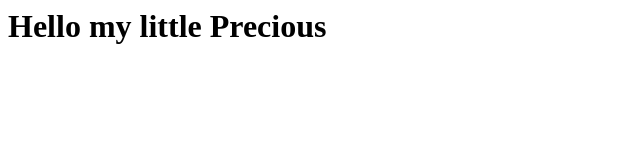
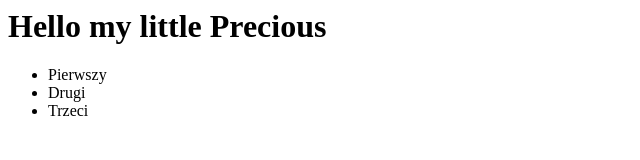
Before and after one commit to michalbialkowski/test3, a plain HTML site: page index.html in a window 1280 px wide. Shown: the whole page, without its empty margins (0-640 px from the left). Drawn offline with Linux system fonts and the light colour scheme.

Commit message:
Update index.html

```diff
--- a/index.html
+++ b/index.html
@@ -9,5 +9,10 @@
 	</head>
 	<body>
 		<h1>Hello my little Precious</h1>
+		<ul>
+			<li>Pierwszy</li>
+			<li>Drugi</li>
+			<li>Trzeci</li>
+		</ul>
 	</body>
 </html>
```
